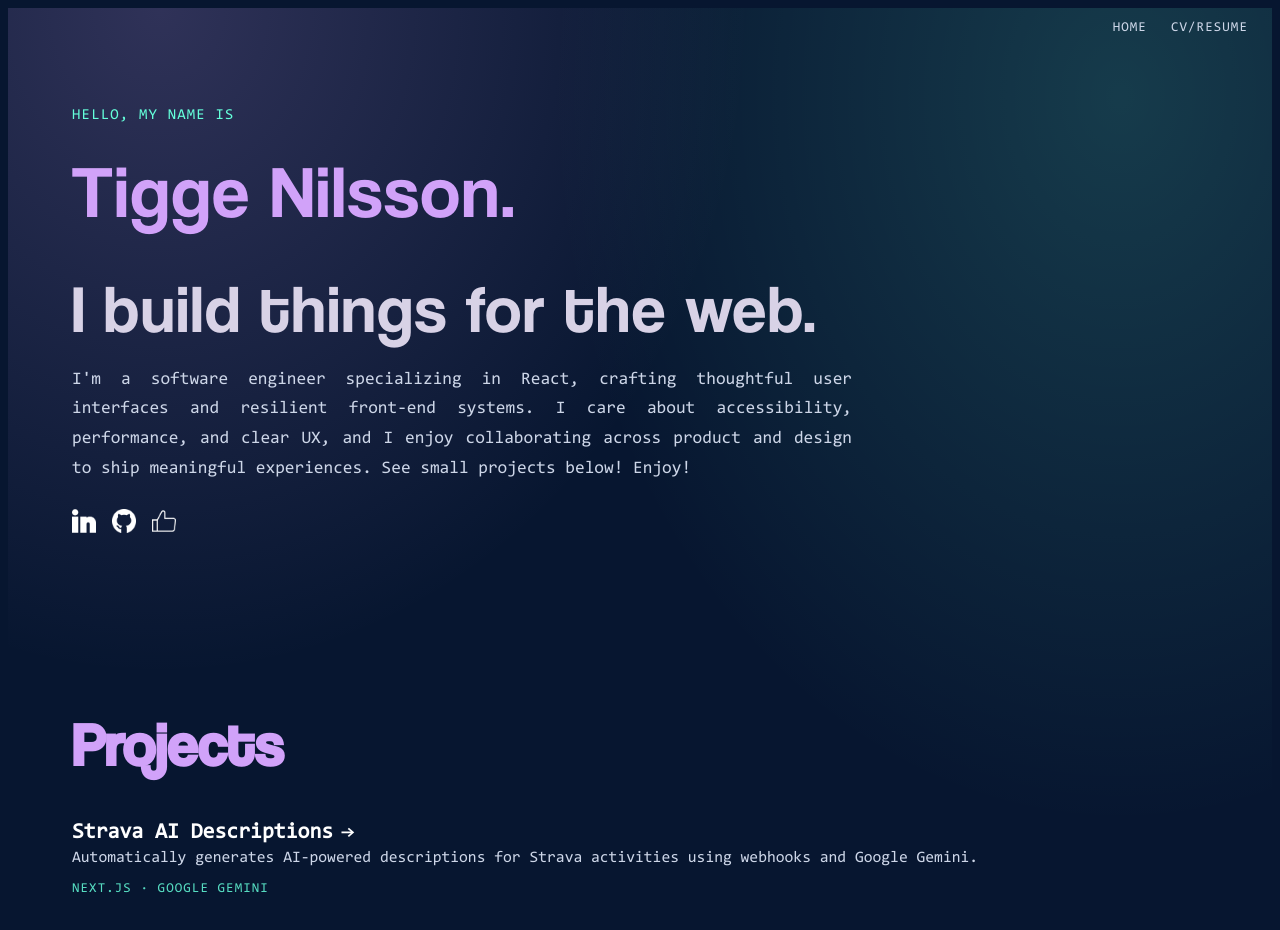
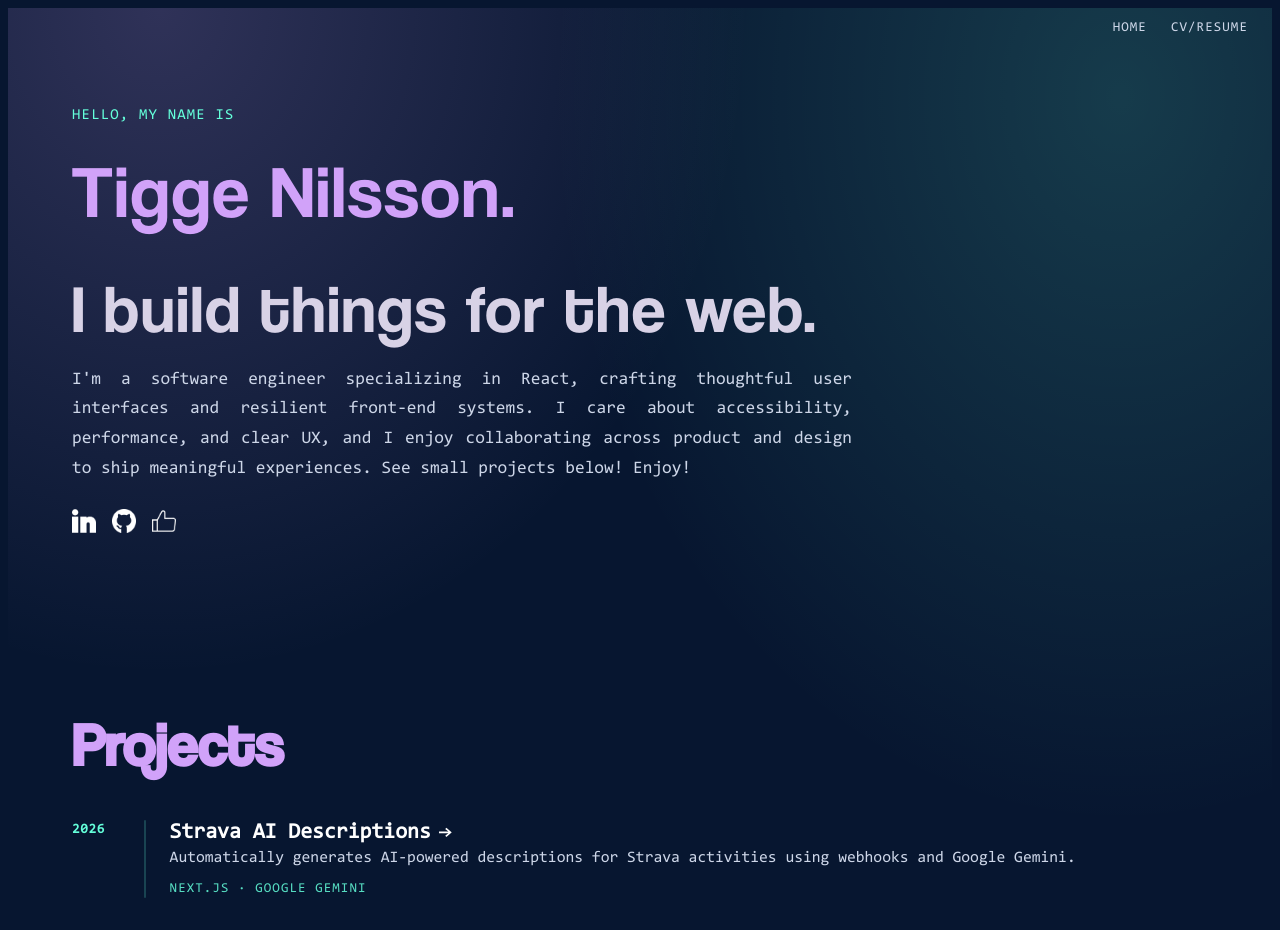
Before and after one commit to taaage/portfolio-client, a React (Vite) app: page / in a window 1280 px wide. Shown: the top 930 px of the page. Built offline with nearby package versions, Linux system fonts and the light colour scheme; no server answers.

Commit message:
refactor Work component layout; add year to work items and update timeline structure

```diff
--- a/src/components/Work/Work.css
+++ b/src/components/Work/Work.css
@@ -16,6 +16,35 @@
   display: flex;
   flex-direction: column;
   gap: 2em;
+}
+
+.work-timeline {
+  display: flex;
+  flex-direction: column;
+  gap: 2em;
+}
+
+.work-timeline-item {
+  display: flex;
+  align-items: flex-start;
+  gap: 1.5em;
+}
+
+.work-year {
+  font-size: 0.85rem;
+  font-weight: 600;
+  color: #64ffda;
+  letter-spacing: 0.06em;
+  min-width: 3.5em;
+  padding-top: 0.15em;
+}
+
+.work-timeline-line {
+  width: 2px;
+  align-self: stretch;
+  background: rgba(100, 255, 218, 0.2);
+  border-radius: 1px;
+  flex-shrink: 0;
 }
 
 .work-item {
--- a/src/components/Work/Work.tsx
+++ b/src/components/Work/Work.tsx
@@ -6,6 +6,7 @@ type WorkItem = {
   description: string;
   stack: string;
   to: string;
+  year: string;
   wip?: boolean;
 };
 
@@ -16,12 +17,14 @@ const Work = () => {
       description: "Automatically generates AI-powered descriptions for Strava activities using webhooks and Google Gemini.",
       stack: "Next.js · Google Gemini",
       to: "/strava",
+      year: "2026",
     },
     {
       title: "Lowes Book Library",
       description: "A book library app with ratings, comments, and CRUD operations. Built for my son Lowe.",
       stack: "React · .NET · C#",
       to: "/books",
+      year: "2025",
       wip: true,
     },
   ];
@@ -29,9 +32,12 @@ const Work = () => {
   return (
     <section className="section-work">
       <h2 className="work-title">Projects</h2>
-      <div className="work-list">
+      <div className="work-timeline">
         {workItems.map((item) => (
-          <Link key={item.title} to={item.to} className="work-item">
+          <div key={item.title} className="work-timeline-item">
+            <span className="work-year">{item.year}</span>
+            <div className="work-timeline-line" />
+            <Link to={item.to} className="work-item">
               <div className="work-item-header">
                 <h3>{item.title}</h3>
                 {item.wip && <span className="work-wip">Work in Progress</span>}
@@ -40,6 +46,7 @@ const Work = () => {
               <p>{item.description}</p>
               <span>{item.stack}</span>
             </Link>
+          </div>
         ))}
       </div>
     </section>
```
Lines whose indentation alone changed are shown as unchanged.
